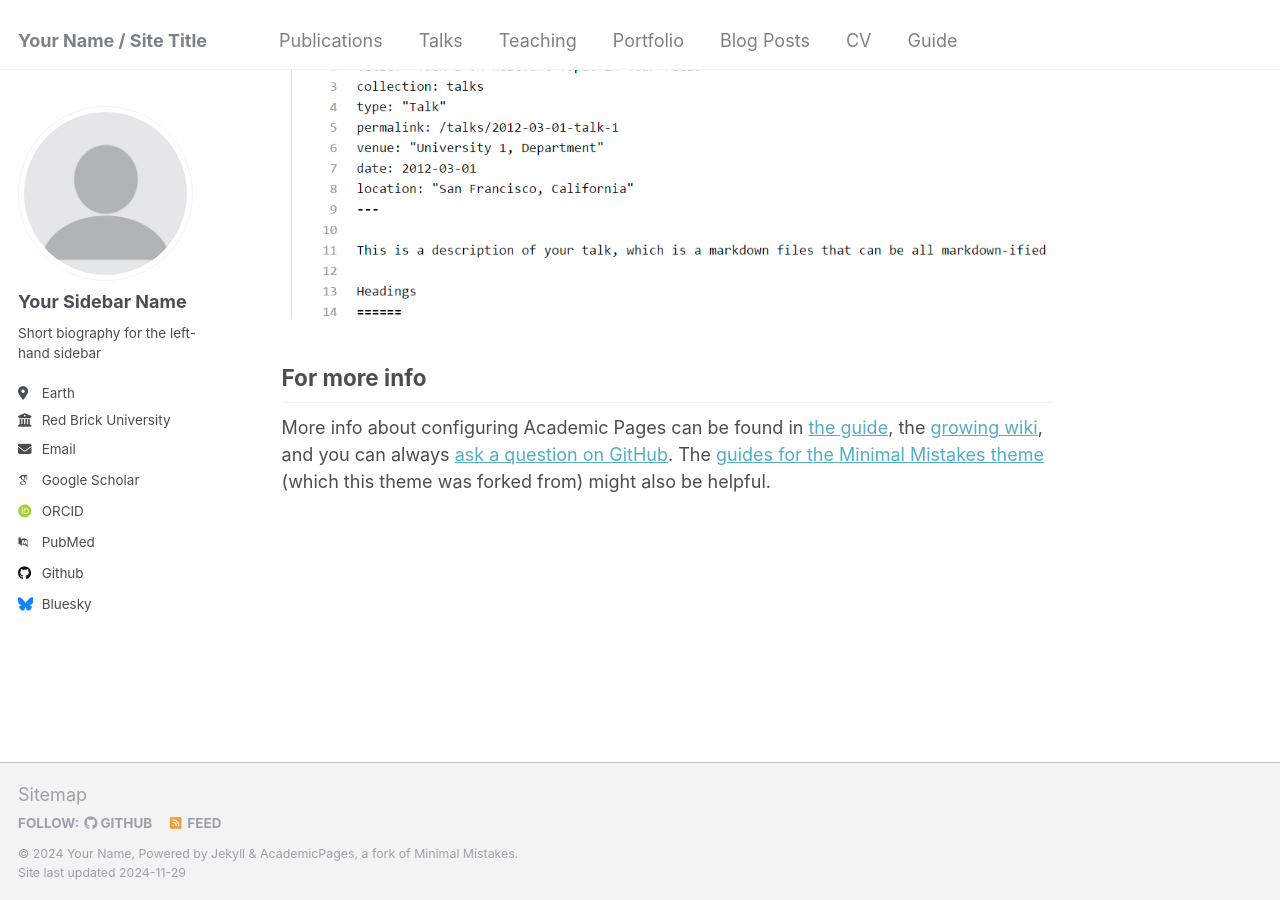
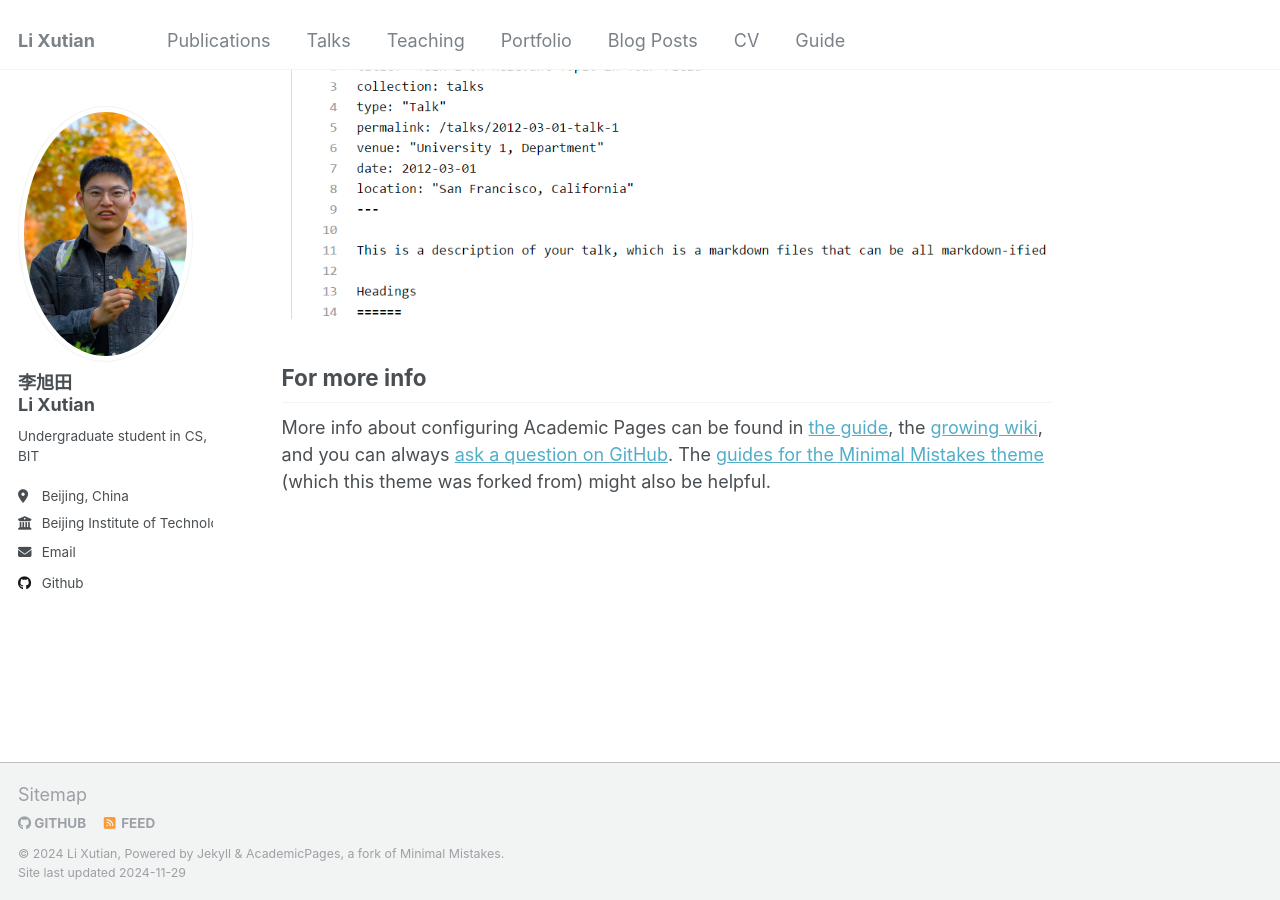
Before and after one commit to lixutian/lixutian.github.io, a Jekyll site: the page built from _pages/about.md, in a window 1280 px wide and 900 px high, scrolled down 2643 px. Built offline with Jekyll 4.4.1, drawn with Linux system fonts in a browser that asks for light colours; some web fonts are replaced.

Commit message:
新增一些个人信息

```diff
--- a/_config.yml
+++ b/_config.yml
@@ -7,36 +7,35 @@
 # server process.
 
 # Basic Site Settings
-locale                   : "en-US"
-title                    : "Your Name / Site Title"
+locale                   : "cn-CN"
+title                    : "Li Xutian"
 title_separator          : "-"
-name                     : &name "Your Name"
+name                     : &name "Li Xutian"
 description              : &description "personal description"
-url                      : https://academicpages.github.io # the base hostname & protocol for your site e.g. "https://[your GitHub username].github.io"
+url                      : https://lixutian.github.io # the base hostname & protocol for your site e.g. "https://[your GitHub username].github.io"
 baseurl                  : "" # the subpath of your site, e.g. "/blog"
-repository               : "academicpages/academicpages.github.io"
+repository               : "lixutian/lixutian.github.io"
 
 # Site Author - The following control what appear as part of the author content on the side bar.
 #               If a field is blank the icon and link will not appear, otherwise it will be shown.
 #               Additional customization can be done by editing /_includes/author-profile.html
 author:
   # Biographic information
-  avatar           : "profile.png"
-  name             : "Your Sidebar Name"
-  pronouns         : # example: "she/her"
-  bio              : "Short biography for the left-hand sidebar"
-  location         : "Earth"
-  employer         : "Red Brick University"
+  avatar           : "profile.jpg"
+  name             : "李旭田</br>Li Xutian"
+  bio              : "Undergraduate student in CS, BIT"
+  location         : "Beijing, China"
+  employer         : "Beijing Institute of Technology"
   uri              : # URL
-  email            : "none@example.org"
+  email            : "a496263365a@163.com"
 
   # Academic websites
   arxiv            : # URL - Update with the correct link to your profile
-  googlescholar    : "https://scholar.google.com/citations?user=PS_CX0AAAAAJ"
+  googlescholar    : #"https://scholar.google.com/citations?user=PS_CX0AAAAAJ"
   impactstory      : # URL
-  orcid            : "http://orcid.org/yourorcidurl"
+  orcid            : #"http://orcid.org/yourorcidurl"
   semantic         : # URL
-  pubmed           : "https://www.ncbi.nlm.nih.gov/pubmed/?term=john+snow"
+  pubmed           : #"https://www.ncbi.nlm.nih.gov/pubmed/?term=john+snow"
   researchgate     : # URL
   scopus           : # URL
 
@@ -44,12 +43,12 @@ author:
   bitbucket        : # Username - Update with your username on the site
   codepen          : # Username
   dribbble         : # Username
-  github           : "academicpages"
+  github           : "a496263365"
   kaggle           : # Username
   stackoverflow    : # User number or user number and name (i.e., use "1" or "1/jeff-atwood")
 
   # Social media
-  bluesky          : "bsky.app" # Replace this with you Bluesky username
+  bluesky          : #"bsky.app" # Replace this with you Bluesky username
   facebook         : # Username
   flickr           : # Username
   foursquare       : # Username
```
Also changed, not shown: images/profile.jpg (added), images/profile.png (deleted).
